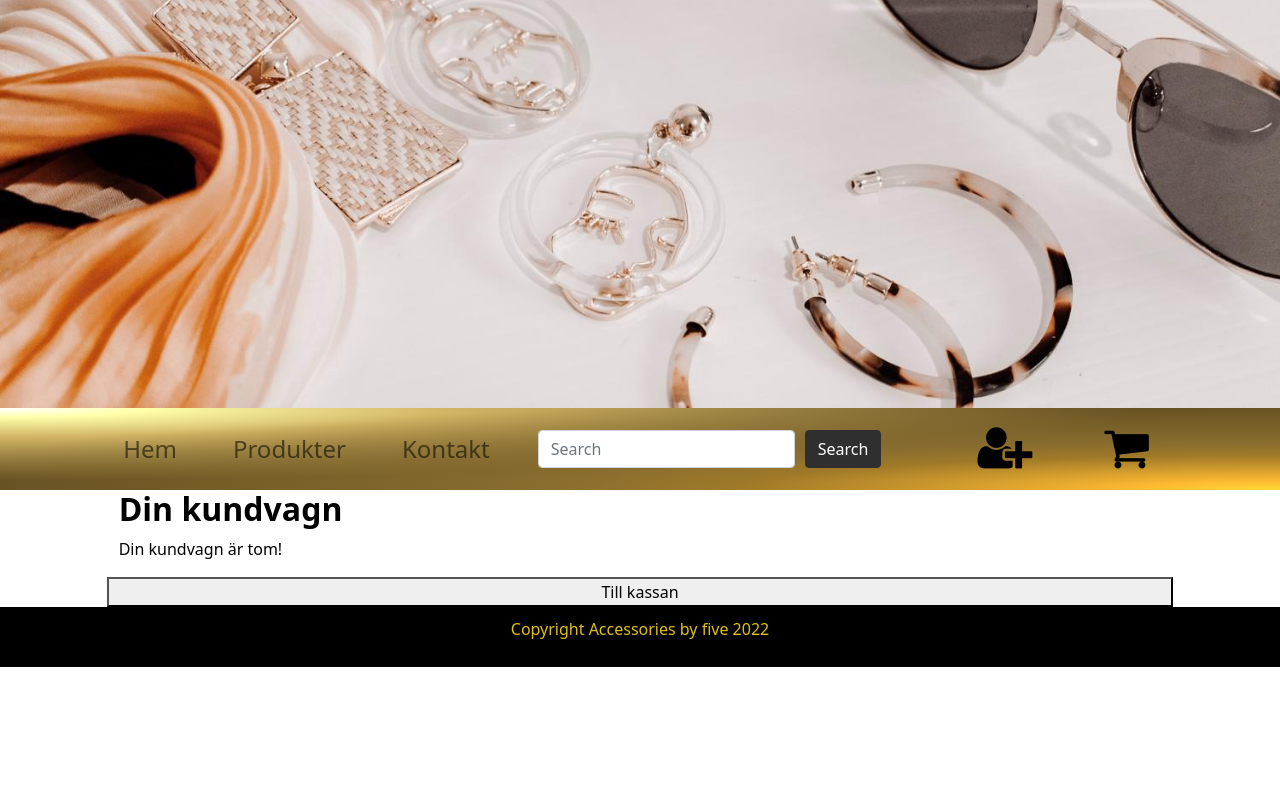
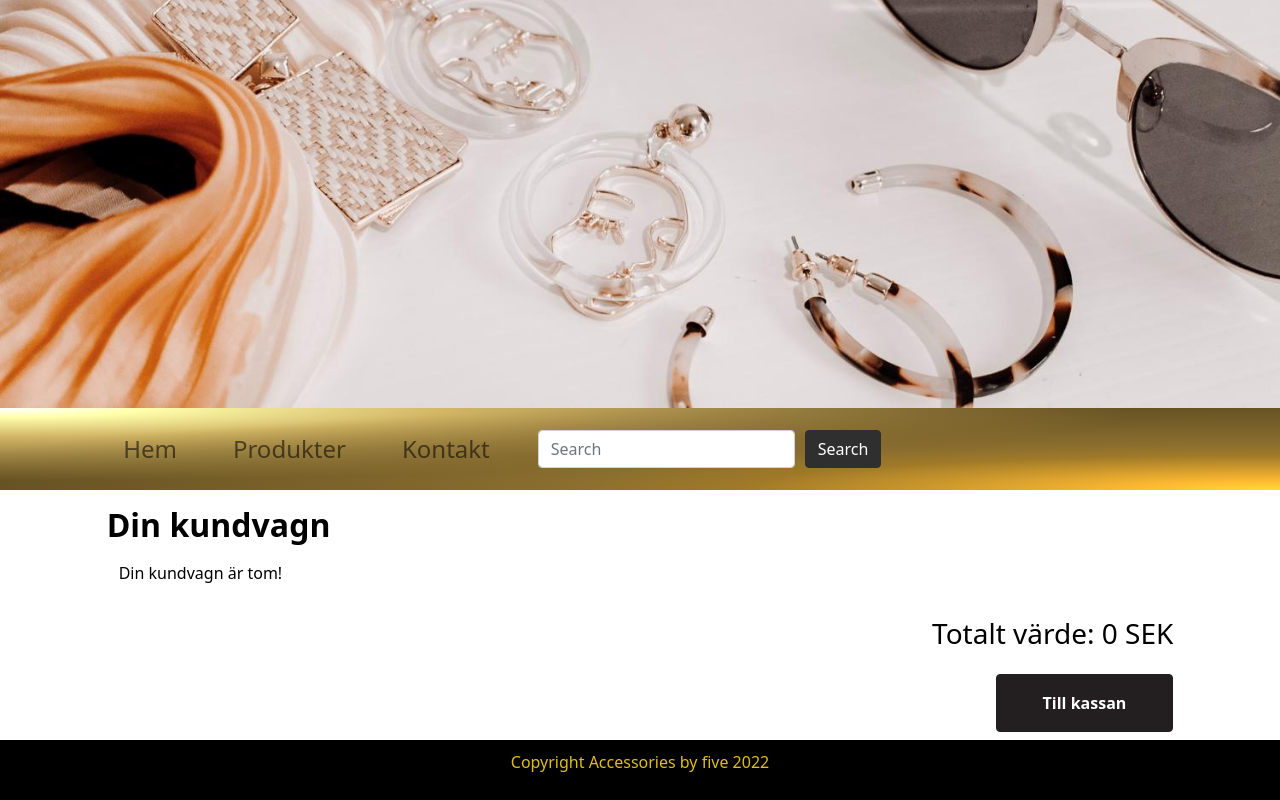
Before and after one commit to svantejonssonITHS/JavaScript-med-Ramverk-Laboration-3, a Vue app in the folder project/: page /#/cart in a window 1280 px wide. Shown: the part 323-1123 px from the top of the page. Before the commit the page ends 990 px from the top, so only its background shows below. Built offline with nearby package versions, Linux system fonts and the light colour scheme.

Commit message:
Cart total displayed

```diff
--- a/project/src/views/Cart.vue
+++ b/project/src/views/Cart.vue
@@ -1,6 +1,6 @@
 <template>
 	<article class="row col-12 col-lg-10 m-auto d-flex flex-column align-items-center flex-lg-row align-items-lg-start">
-		<h2 class="fw-bold">Din kundvagn</h2>
+		<h2 class="fw-bold m-0 p-0 my-3">Din kundvagn</h2>
 		<ul v-if="cart && products">
 			<CartItem
 				v-for="product in products"
@@ -13,7 +13,8 @@
 			/>
 		</ul>
 		<p v-else>Din kundvagn är tom!</p>
-		<button>Till kassan</button>
+		<h3 class="text-end m-0 p-0 my-3">Totalt värde: {{ cartValue }} SEK</h3>
+		<button class="ms-auto btn btn-secondary col-4 col-lg-2 m-0 my-2 py-3 fw-bold">Till kassan</button>
 	</article>
 </template>
 <script>
@@ -50,6 +51,15 @@
 				}
 			}
 		},
+		computed: {
+			cartValue() {
+				let cartValue = 0;
+				this.products.forEach((product) => {
+					cartValue += product.price * product.amount;
+				});
+				return Intl.NumberFormat().format(cartValue);
+			}
+		},
 		created() {
 			if (this.cart == null) return;
 			this.getProductsInfo();
```
